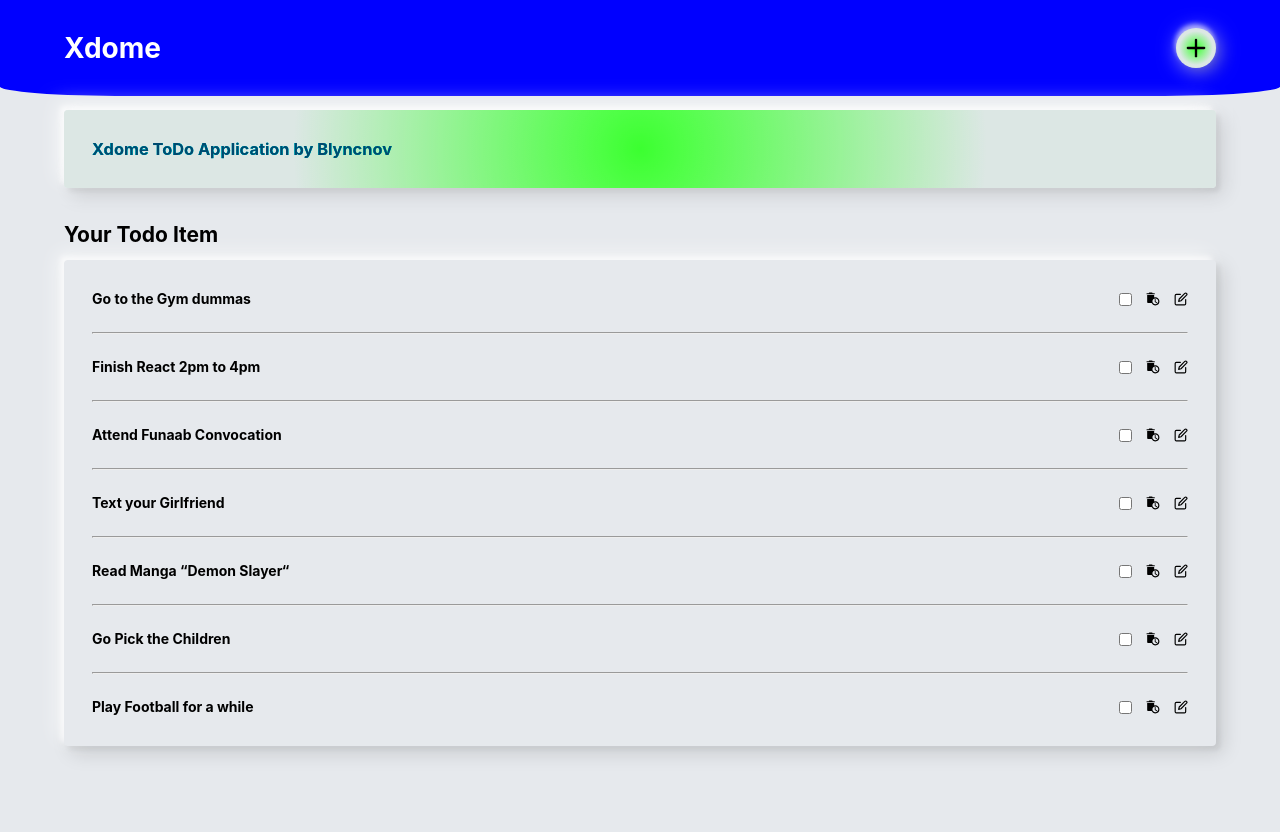
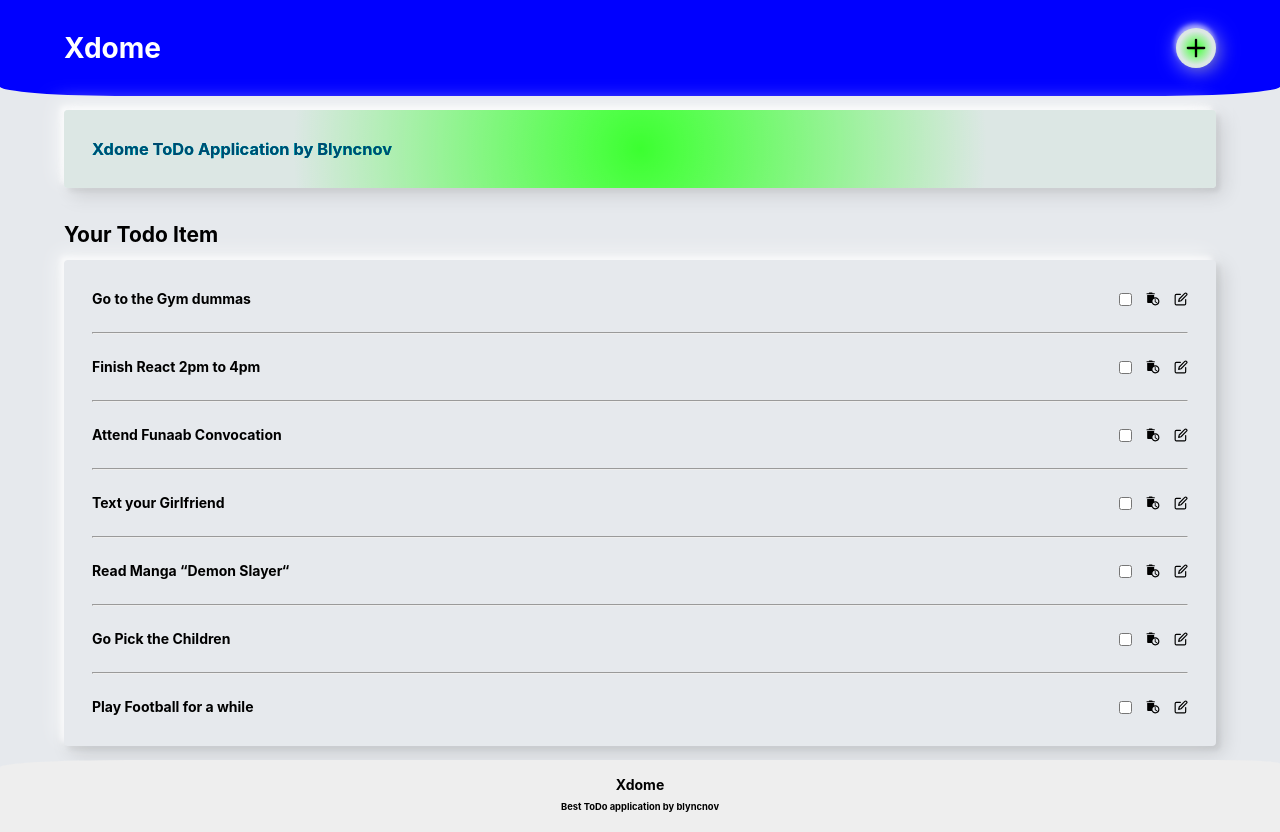
Before and after one commit to blyncnov/Xdome, a Next.js app: page / in a window 1280 px wide. Before the commit the page ends 800 px from the top, so only its background shows below. Built offline with nearby package versions, Linux system fonts and the light colour scheme.

Commit message:
xdome v6

```diff
--- /dev/null
+++ b/components/Footer.jsx
@@ -0,0 +1,24 @@
+import React from "react"
+
+import { Container, Card, Flexbox, Restrainer, Logo, Circle } from "../styles/constants/Constants"
+
+
+const Footer = () => {
+    return (
+        <>
+            <Container Bg="#eee" style={{ borderRadius: "10% 5% 0% 0 ", padding: "1em 0" }}>
+                <Restrainer style={{ textAlign: "center" }}>
+
+
+                    <h4> Xdome</h4>
+                    <h6>Best ToDo application by blyncnov</h6>
+
+
+                </Restrainer>
+            </Container>
+
+        </>
+    )
+}
+
+export default Footer
--- a/pages/index.js
+++ b/pages/index.js
@@ -2,6 +2,7 @@ import Head from 'next/head'
 
 import Homepage from "../components/Homepage.jsx"
 import Header from '../components/Header.jsx'
+import Footer from '../components/Footer.jsx'
 
 export default function Home() {
   return (
@@ -12,7 +13,8 @@ export default function Home() {
         <link rel="icon" href="/favicon.ico" />
       </Head>
     <Header/>
-    <Homepage/>
+      <Homepage />
+      <Footer/>
     </>
   )
 }
```
